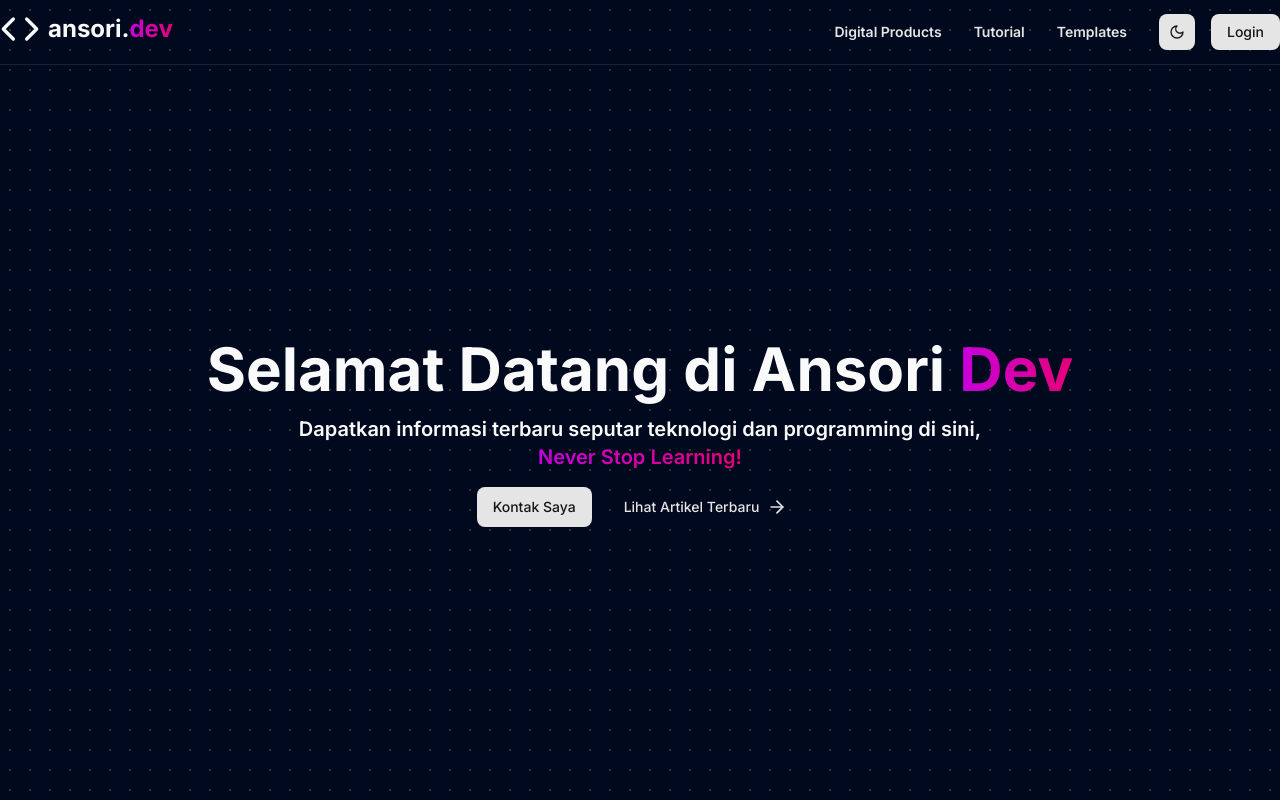
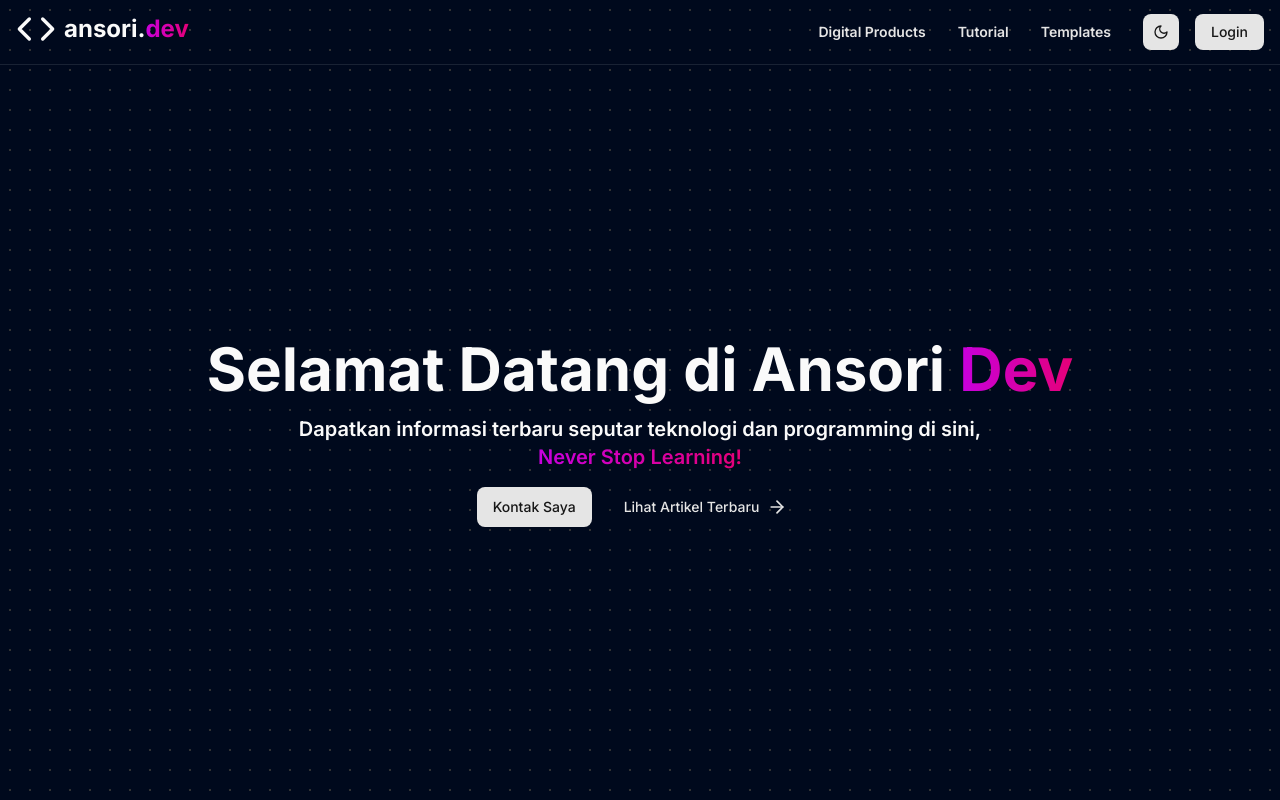
Before and after one commit to fitronansori/next-ansoridev, a Next.js app: page / in a window 1280 px wide. Built offline with nearby package versions, Linux system fonts and the light colour scheme.

Commit message:
chore: clean up globals.css for better readability

```diff
--- a/src/app/globals.css
+++ b/src/app/globals.css
@@ -119,3 +119,7 @@
     @apply bg-background font-inter text-foreground;
   }
 }
+
+@utility container {
+  @apply max-w-7xl mx-auto px-4 2xl:px-0;
+}
```
